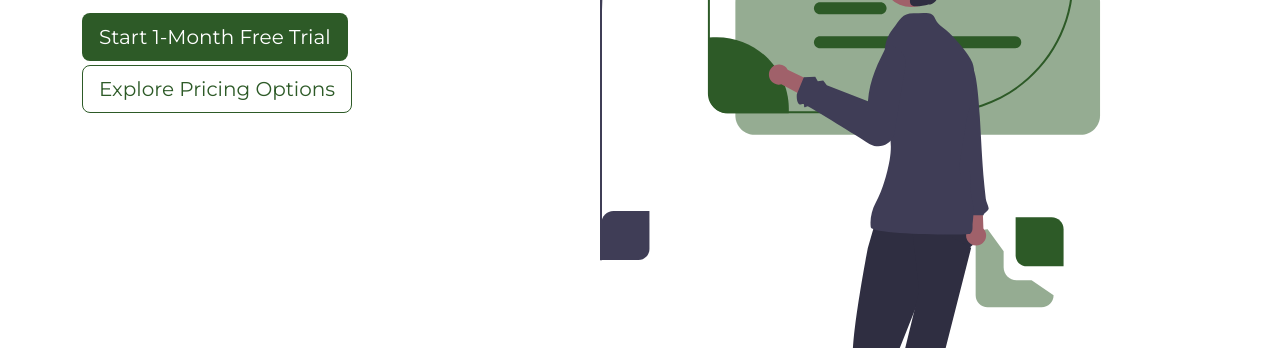
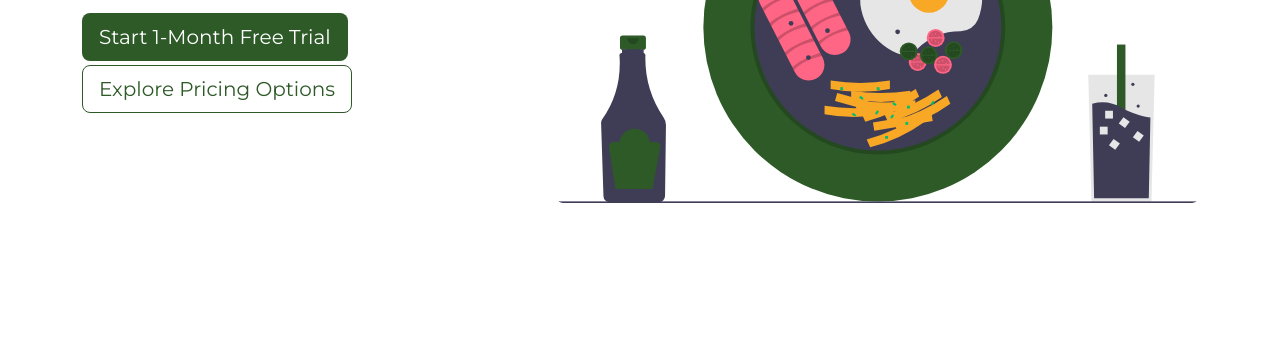
Before and after one commit to withoutwax13/mealoo-static, a plain HTML site: page index.html in a window 1280 px wide. Shown: the part 327-675 px from the top of the page. Drawn offline with nearby package versions, Linux system fonts and the light colour scheme.

Commit message:
changed hero image

```diff
--- a/index.html
+++ b/index.html
@@ -74,7 +74,7 @@
           </div>
         </div>
         <div class="col-lg-7 hero-visual mt-2">
-          <img src="assets/image/hero-img-opt-1.svg" alt="mealoo-landing-page-hero-image" class="img-fluid rounded mx-auto d-block">
+          <img src="assets/image/food.svg" alt="mealoo-landing-page-hero-image" class="img-fluid rounded mx-auto d-block">
         </div>
       </div>
       <!-- Create account modal -->
```
Also changed, not shown: assets/image/food.svg (added).
